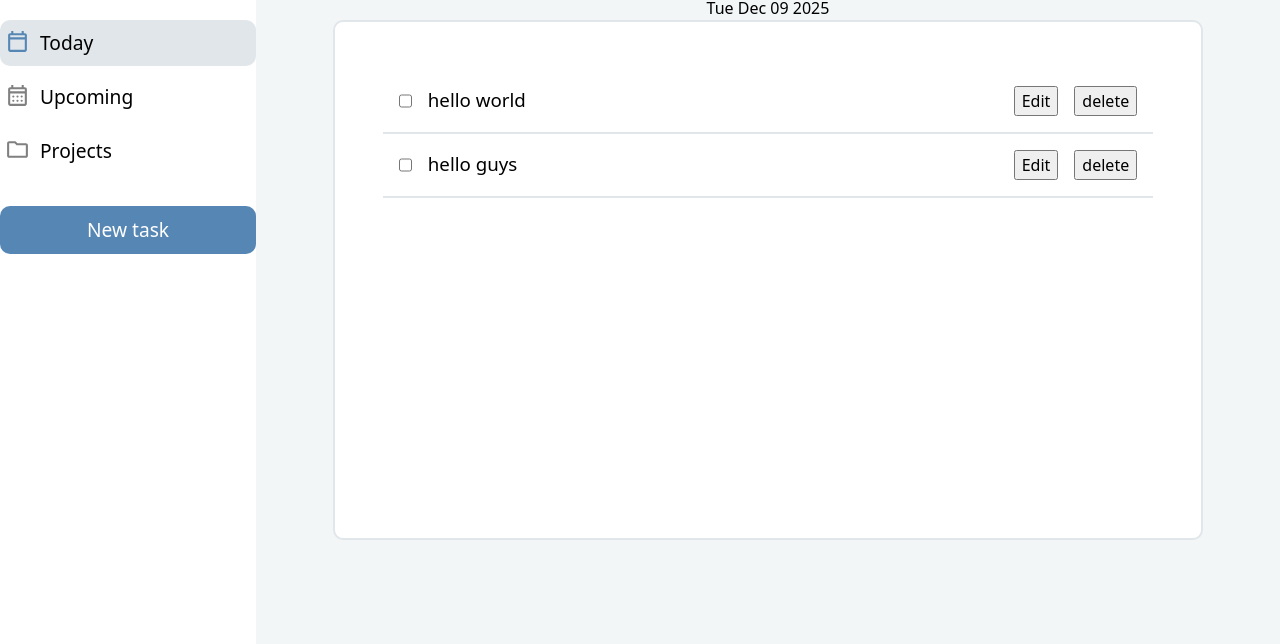
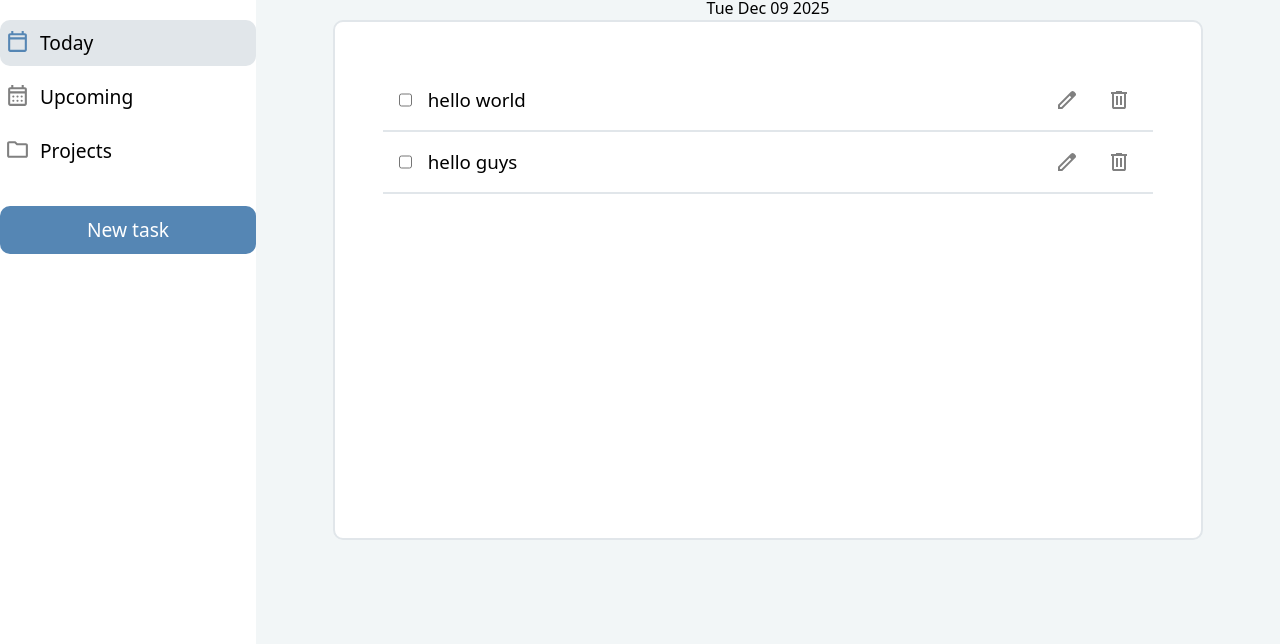
Before and after one commit to mbale014/todo-list, a website built with webpack: page src/template.html in a window 1280 px wide. Shown: the part 156-800 px from the top of the page. Built offline with nearby package versions, Linux system fonts and the light colour scheme.

Commit message:
add icon to edit and remove todo list

```diff
--- a/src/index.js
+++ b/src/index.js
@@ -31,4 +31,5 @@ addTodo(myTodo, 'project-1');
 addTodo(myTodoTwo, 'project-2');
 console.log(getTodoList());
 
+// init page
 loadMain();
--- a/src/main-page.js
+++ b/src/main-page.js
@@ -68,11 +68,11 @@ export default function loadMain() {
         const todoRightNav = document.createElement('div');
 
         const editBtn = document.createElement('button');
-        editBtn.classList.add('edit-todo');
-        editBtn.textContent = 'Edit';
+        editBtn.classList.add('edit-todo-btn');
+        editBtn.innerHTML = '<svg xmlns="http://www.w3.org/2000/svg" height="24px" viewBox="0 -960 960 960" width="24px" fill="#1f1f1f"><path d="M200-200h57l391-391-57-57-391 391v57Zm-80 80v-170l528-527q12-11 26.5-17t30.5-6q16 0 31 6t26 18l55 56q12 11 17.5 26t5.5 30q0 16-5.5 30.5T817-647L290-120H120Zm640-584-56-56 56 56Zm-141 85-28-29 57 57-29-28Z"/></svg>';
         const deleteBtn = document.createElement('button');
-        deleteBtn.classList.add('delete-todo');
-        deleteBtn.textContent = 'delete';
+        deleteBtn.classList.add('delete-todo-btn');
+        deleteBtn.innerHTML = '<svg xmlns="http://www.w3.org/2000/svg" height="24px" viewBox="0 -960 960 960" width="24px" fill="#1f1f1f"><path d="M280-120q-33 0-56.5-23.5T200-200v-520h-40v-80h200v-40h240v40h200v80h-40v520q0 33-23.5 56.5T680-120H280Zm400-600H280v520h400v-520ZM360-280h80v-360h-80v360Zm160 0h80v-360h-80v360ZM280-720v520-520Z"/></svg>';
 
         todoRightNav.appendChild(editBtn);
         todoRightNav.appendChild(deleteBtn);
--- a/src/styles.css
+++ b/src/styles.css
@@ -188,3 +188,16 @@ div#container {
     display: flex;
     gap: 1rem
 }
+
+.todo-row button {
+  border: transparent;
+  background-color: transparent;
+}
+
+.todo-row button:hover {
+  cursor: pointer;
+}
+
+.todo-row svg {
+  fill: grey;
+}
```
